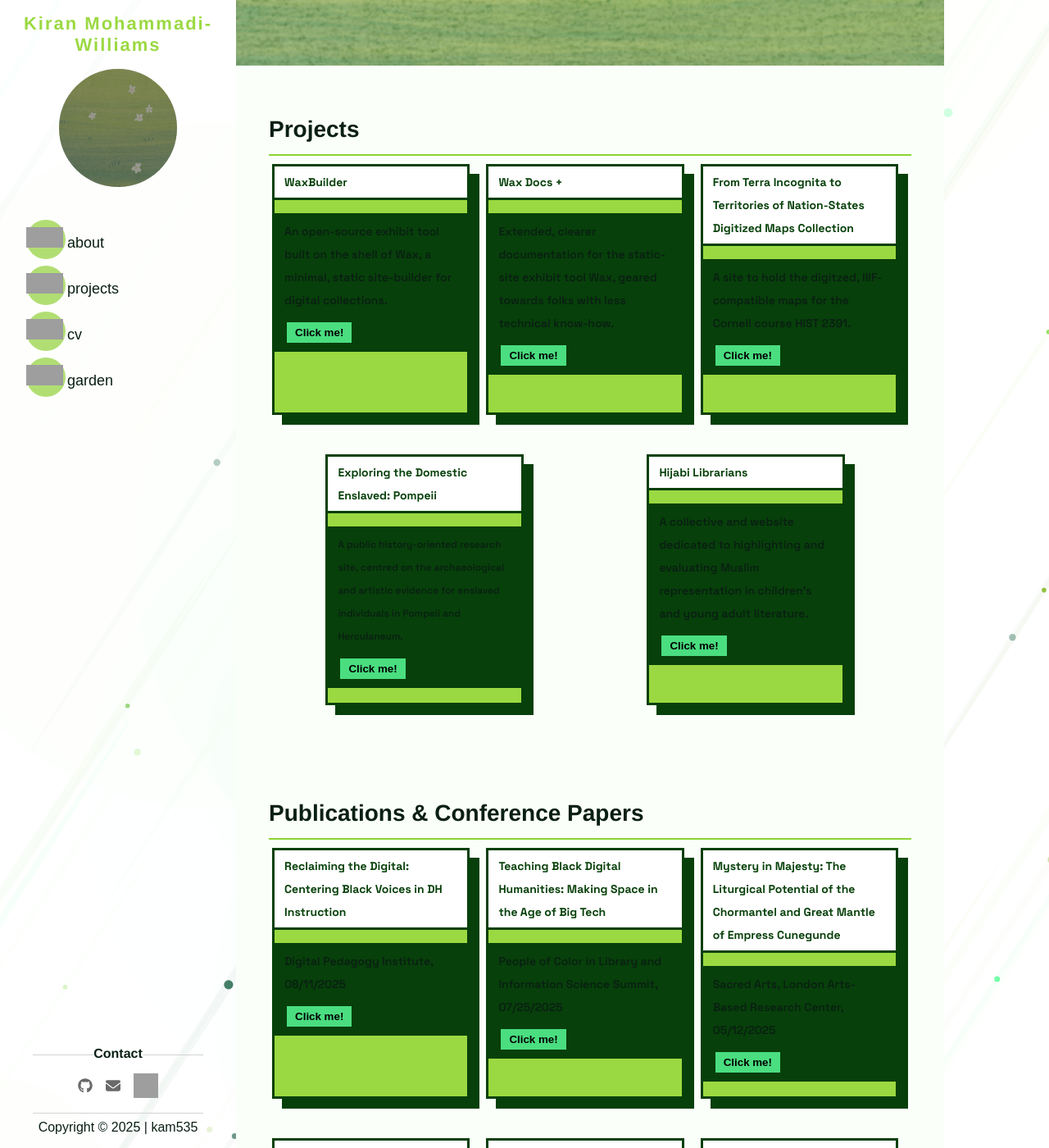
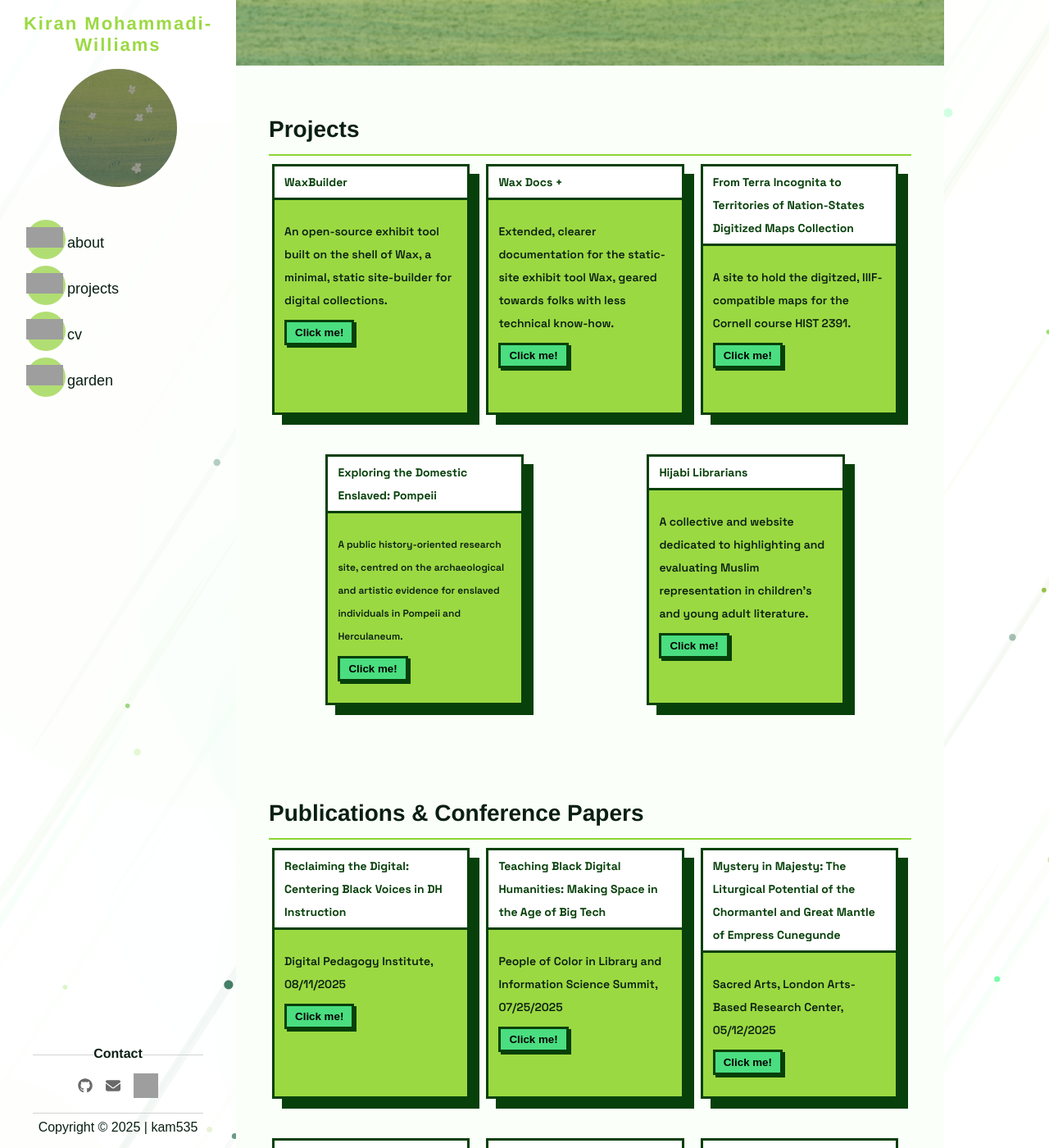
Before and after one commit to green-queen/green-queen.github.io, a Jekyll site: the page built from _pages/projects.md, in a window 1280 px wide and 1400 px high, scrolled down 452 px. Shown: the whole window at 82% size. Built offline with Jekyll 4.4.1, drawn with Linux system fonts in a browser that asks for light colours; some web fonts are replaced; grey boxes are pictures that could not be loaded.

Commit message:
Update post.scss

```diff
--- a/_sass/post.scss
+++ b/_sass/post.scss
@@ -36,7 +36,7 @@
   padding: 8px 12px;
   font-size: 14px;
   font-weight: 600;
-  background: #07400a;
+  background: #9BD942;
   margin-top: -2rem;
 }
 
```
